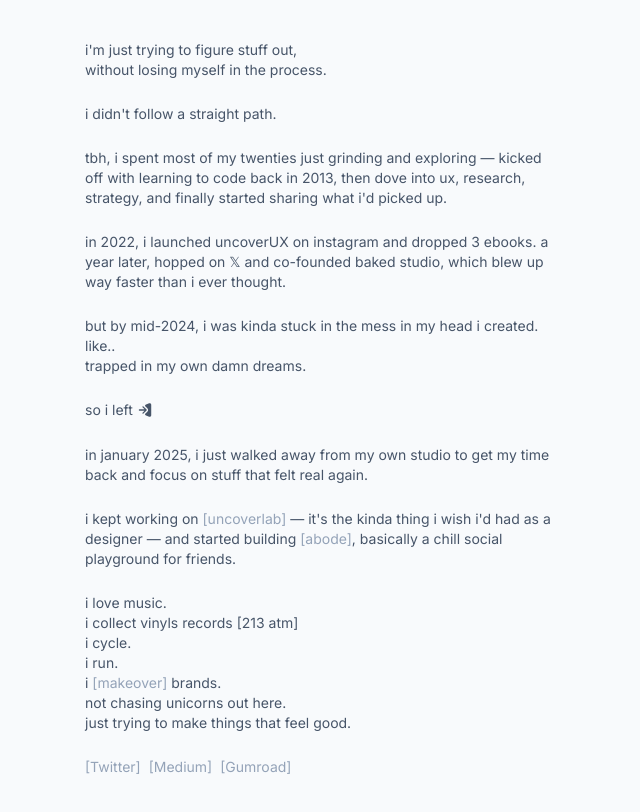
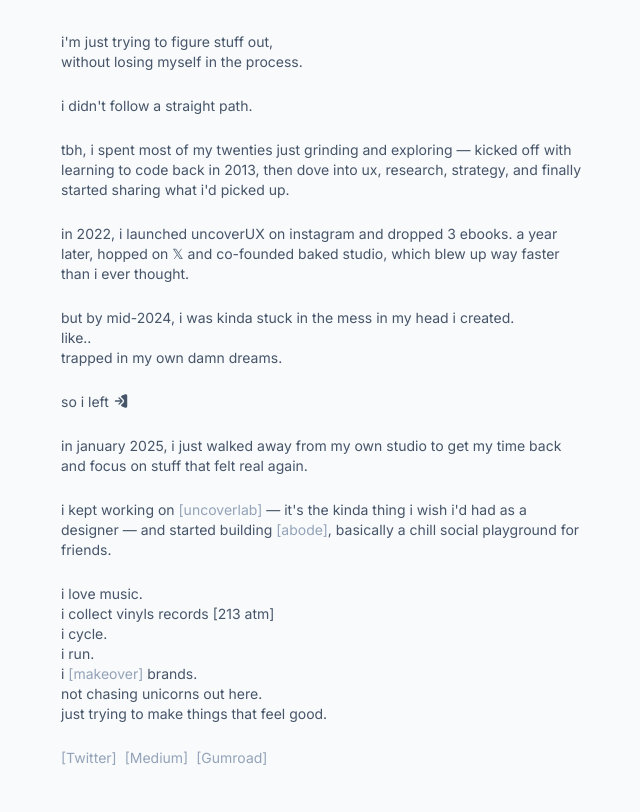
Before and after one commit to alexszczurek/aliszu.co, a Next.js app: page / in a window 1280 px wide. Shown: the top 812 px of the page, without its empty margins (317-957 px from the left). Built offline with nearby package versions, Linux system fonts and the light colour scheme.

Commit message:
padding update

```diff
--- a/app/page.js
+++ b/app/page.js
@@ -4,8 +4,8 @@
 export default function Home() {
   return (
     <div className="flex flex-col min-h-screen bg-slate-50">
-      <main className="flex flex-col flex-grow items-center justify-center px-4 sm:px-8 m-10 pb-10">
-        <div className="text-left w-full h-full mx-auto max-w-[540px] relative main-content px-4 sm:px-8">
+      <main className="flex flex-col flex-grow items-center justify-center px-4 sm:px-2 m-10 sm:m-0">
+        <div className="text-left w-full h-full mx-auto max-w-[540px] relative main-content px-4 sm:px-2">
           <div className="text-slate-600 text-sm">
             i'm just trying to figure stuff out,<br/> without losing myself in the process.
           </div>
```
